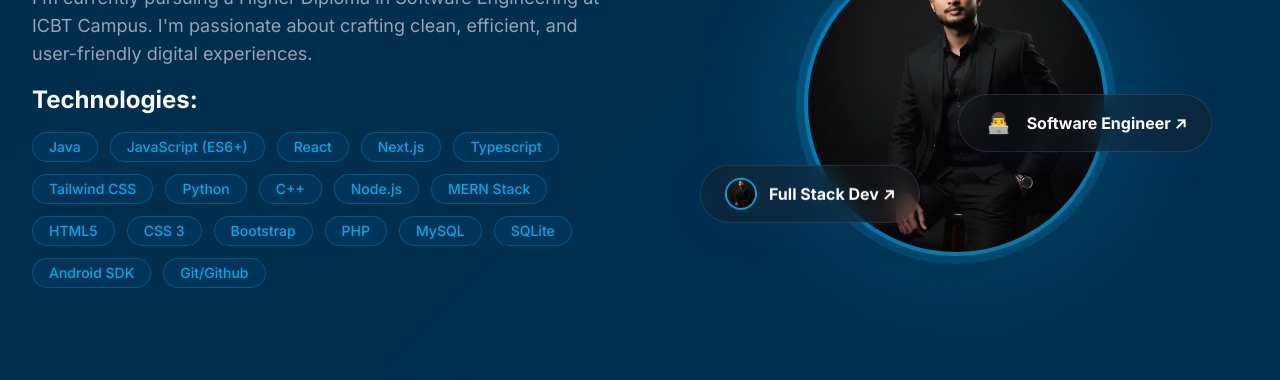
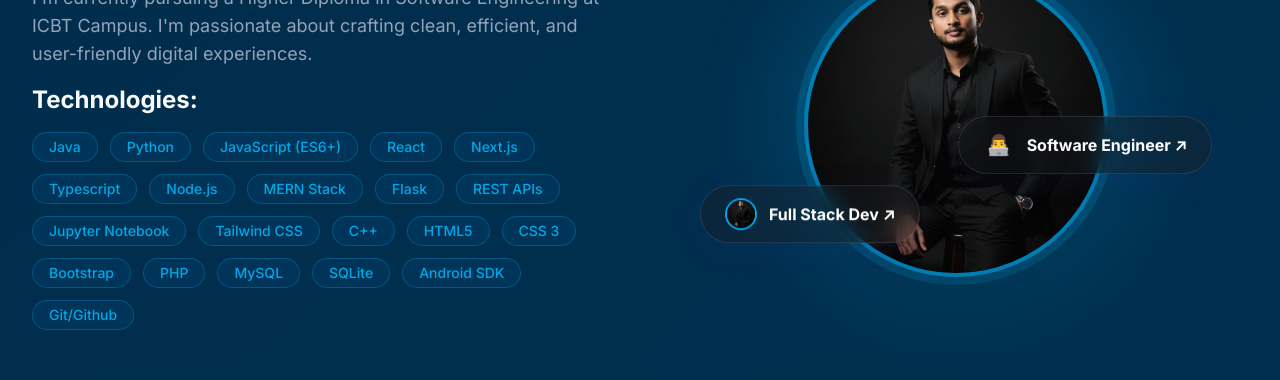
Before and after one commit to Raveen-Abeydeera/my-portfolio, a React (Vite) app: page / in a window 1280 px wide. Shown: the part 1040-1420 px from the top of the page. Built offline with nearby package versions, Linux system fonts and the light colour scheme; no server answers.

Commit message:
Add files via upload

```diff
--- a/src/pages/Home.jsx
+++ b/src/pages/Home.jsx
@@ -40,7 +40,13 @@ const projectsData = [
     desc: "Java-based inventory and staff management system with dual Swing GUI and CLI interfaces.",
     img: "https://placehold.co/600x400/003459/ffffff?text=Pet+Shop"
   },
-
+  {
+    id: "gadgethub",
+    title: "GadgetHub Microservices",
+    category: "Microservices Architecture",
+    desc: "A Service-Oriented Architecture (SOA) system for order management and quotations, built with Python, Flask, and ran via Jupyter Notebooks.",
+    img: "/images/gadgethub/gradio-ui.png"
+  }
 ];
 
 export default function Home() {
@@ -161,7 +167,7 @@ export default function Home() {
             </p>
             <h3 className="text-2xl font-semibold text-text-light dark:text-text-dark mb-4">Technologies:</h3>
             <div ref={techRef} className="flex flex-wrap gap-3">
-              {['Java', 'JavaScript (ES6+)', 'React', 'Next.js', 'Typescript', 'Tailwind CSS', 'Python', 'C++', 'Node.js', 'MERN Stack', 'HTML5', 'CSS 3', 'Bootstrap', 'PHP', 'MySQL', 'SQLite', 'Android SDK', 'Git/Github'].map(tech => (
+              {['Java', 'Python', 'JavaScript (ES6+)', 'React', 'Next.js', 'Typescript', 'Node.js', 'MERN Stack', 'Flask', 'REST APIs', 'Jupyter Notebook', 'Tailwind CSS', 'C++', 'HTML5', 'CSS 3', 'Bootstrap', 'PHP', 'MySQL', 'SQLite', 'Android SDK', 'Git/Github'].map(tech => (
                 <span key={tech} className="bg-card-light dark:bg-card-dark text-accent-primary border border-accent-primary/30 px-4 py-1 rounded-full text-sm font-medium">
                   {tech}
                 </span>
```
